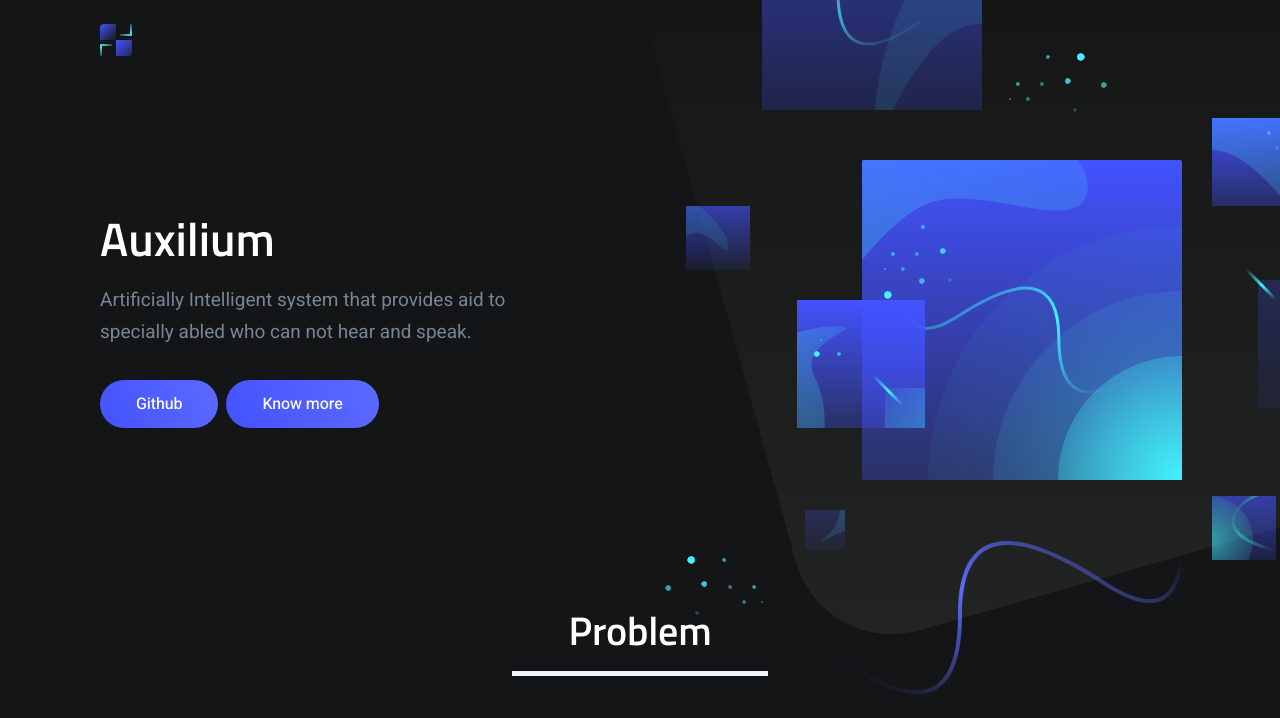
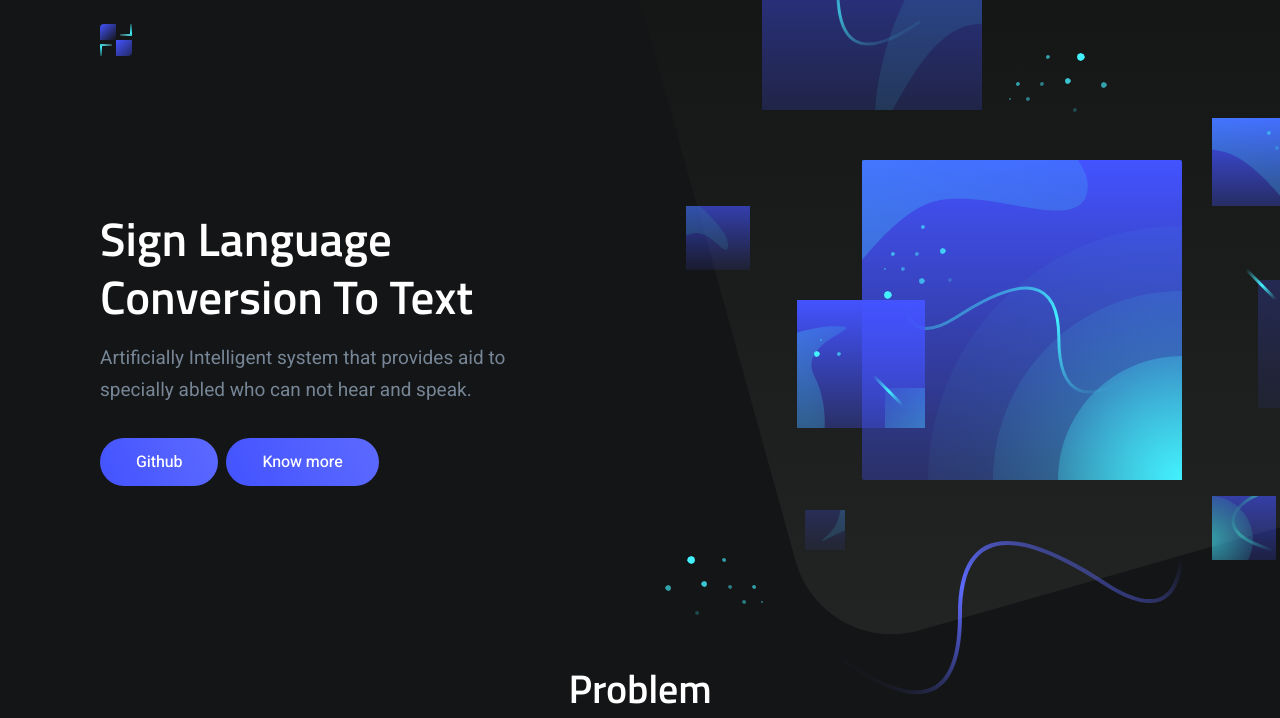
Before and after one commit to meenal2000/Sign-Language-Convertor, a Flask app: page / in a window 1280 px wide. Shown: the top 718 px of the page. Run offline with Flask 2, Linux system fonts and the light colour scheme; style sheets or scripts are compiled from the project's sources.

Commit message:
Update index.html

```diff
--- a/templates/index.html
+++ b/templates/index.html
@@ -119,7 +119,7 @@
 								<h1
 									class="hero-title mt-0 is-revealing my-title"
 								>
-									Auxilium
+									Sign Language Conversion To Text
 								</h1>
 								<p class="hero-paragraph is-revealing">
 									Artificially Intelligent system that
@@ -132,7 +132,7 @@
 									<div class="control">
 										<a
 											class="button button-primary button-block"
-											href="https://github.com/Hrushi11"
+											href="https://github.com/meenal2000/Sign-Language-Convertor"
 											target="blank"
 											>Github</a
 										>
@@ -140,7 +140,7 @@
 									<div class="control">
 										<a
 											class="button button-primary button-block"
-											href="https://hrushi11.github.io/Heights-for-AI/"
+											href="https://analyticsindiamag.com/hands-on-guide-to-sign-language-classification-using-cnn/"
 											target="blank"
 											>Know more</a
 										>
```
